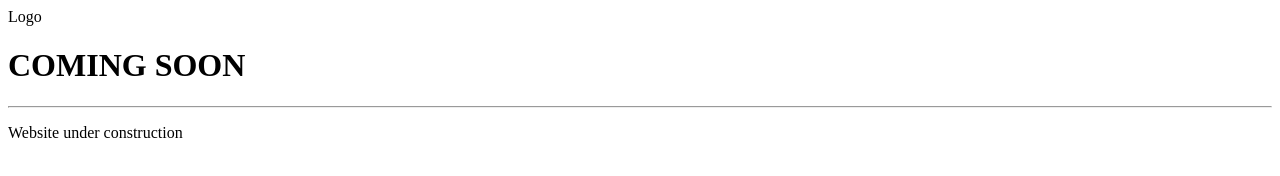
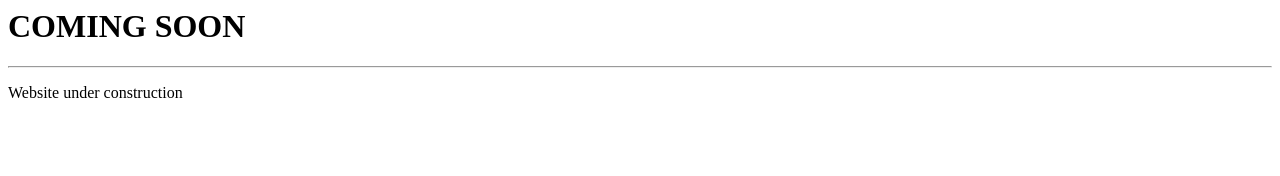
Before and after one commit to vatsalparikh07/web-development-p5, a plain HTML site: page index.html in a window 1280 px wide. Drawn offline with Linux system fonts and the light colour scheme.

Commit message:
Update index.html

```diff
--- a/index.html
+++ b/index.html
@@ -1,6 +1,5 @@
 <div class="bgimg">
   <div class="topleft">
-    <p>Logo</p>
   </div>
   <div class="middle">
     <h1>COMING SOON</h1>
```
